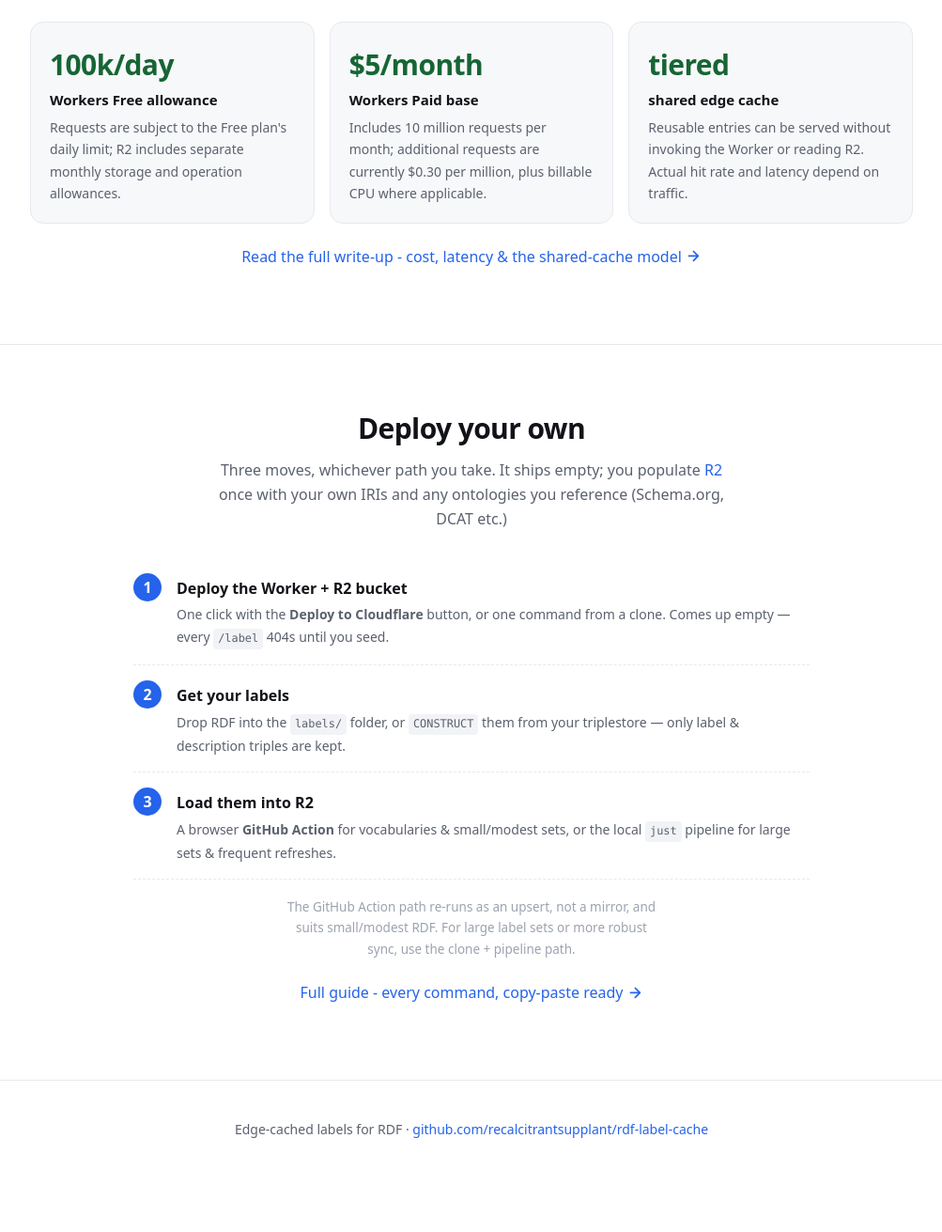
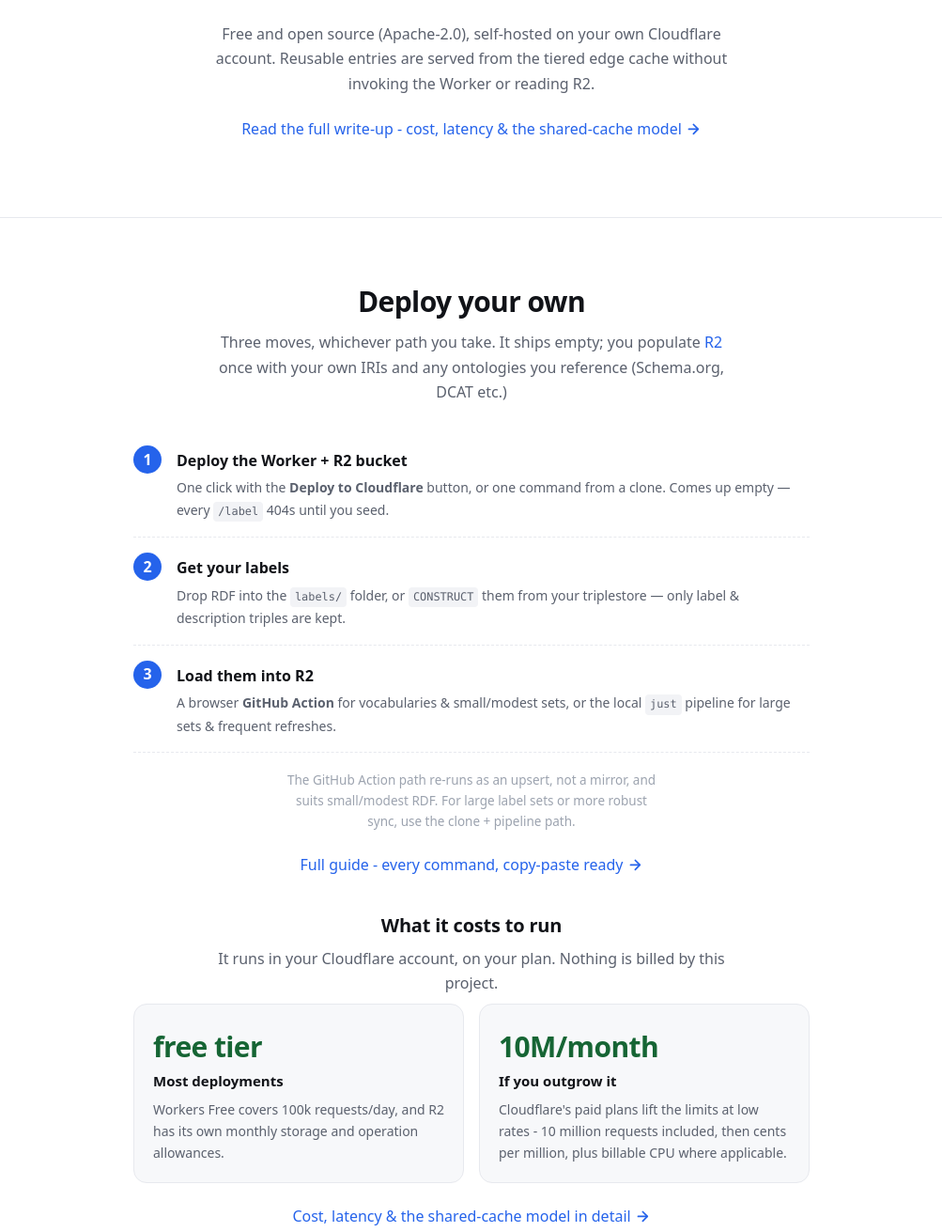
Before and after one commit to recalcitrantsupplant/rdf-label-cache, a website: page demo/public/index.html in a window 1280 px wide. Shown: the part 1567-2878 px from the top of the page at 94% size, without its empty margins (138-1141 px from the left). Before the commit the page ends 2840 px from the top, so only its background shows below. Drawn offline with Linux system fonts and the light colour scheme.

Commit message:
docs(homepage): frame cost as your Cloudflare bill, not a price (#50)
The three cards under "Why not just…?" led with "$5/month", which read as a
price for the project itself - and with no owner attached, as if labels were
hosted on our account rather than the reader's.

- Drop the cost cards from "Why not just…?"; the shared-edge-cache point stays
  as a line under the table, alongside "Free and open source (Apache-2.0),
  self-hosted on your own Cloudflare account".
- Move the allowances under "Deploy your own", after the guide CTA, where the
  reader has already accepted that this runs in their account. Headed by "It
  runs in your Cloudflare account, on your plan. Nothing is billed by this
  project."
- No dollar figure in a headline: "free tier" and "10M/month" instead of
  "$5/month".

```diff
--- a/demo/public/index.html
+++ b/demo/public/index.html
@@ -41,12 +41,14 @@
   .btn.ghost { background: transparent; color: var(--accent); }
   h2.sh { font-size: 30px; letter-spacing: -.02em; text-align: center; margin: 0 0 6px; }
   .sub { text-align: center; color: var(--muted); font-size: 16px; margin: 0 auto 28px; max-width: 60ch; }
+  h3.mini-sh { font-size: 20px; letter-spacing: -.01em; text-align: center; margin: 34px 0 6px; }
   .scope-note { text-align: center; color: var(--faint); font-size: 13.5px; margin: 18px auto 0; max-width: 52ch; }
   .block { padding: 64px 24px; border-top: 1px solid var(--line); }
   #demo-sec { padding-top: 40px; }
   code { font-family: var(--mono); font-size: .85em; background: var(--code); padding: 1px 5px; border-radius: 4px; }
   .grid3 { display: grid; grid-template-columns: repeat(3,1fr); gap: 16px; margin-top: 8px; }
-  @media (max-width:760px){ .grid3 { grid-template-columns: 1fr; } .hero h1 { font-size: 34px; } }
+  .grid2 { display: grid; grid-template-columns: repeat(2,1fr); gap: 16px; margin-top: 8px; }
+  @media (max-width:760px){ .grid3, .grid2 { grid-template-columns: 1fr; } .hero h1 { font-size: 34px; } }
   .card { border: 1px solid var(--line); border-radius: 14px; padding: 20px; background: var(--panel); }
   .card .big { font-size: 30px; font-weight: 800; letter-spacing: -.02em; color: var(--good); }
   .card h3 { margin: 0 0 6px; font-size: 15px; } .card p { margin: 0; color: var(--muted); font-size: 14px; }
@@ -98,11 +100,7 @@
       <tr><td>Follow-up label query</td><td class="good">no</td><td class="bad">every time</td><td class="bad">no</td></tr>
       <tr><td>Shadow "label" named graphs</td><td class="bad">drifts</td><td class="bad">yes</td><td class="bad">no</td></tr>
     </table>
-    <div class="grid3" style="margin-top:26px">
-      <div class="card"><div class="big">100k/day</div><h3>Workers Free allowance</h3><p>Requests are subject to the Free plan's daily limit; R2 includes separate monthly storage and operation allowances.</p></div>
-      <div class="card"><div class="big">$5/month</div><h3>Workers Paid base</h3><p>Includes 10 million requests per month; additional requests are currently $0.30 per million, plus billable CPU where applicable.</p></div>
-      <div class="card"><div class="big">tiered</div><h3>shared edge cache</h3><p>Reusable entries can be served without invoking the Worker or reading R2. Actual hit rate and latency depend on traffic.</p></div>
-    </div>
+    <p class="sub" style="margin:26px auto 0; max-width:64ch">Free and open source (Apache-2.0), self-hosted on your own Cloudflare account. Reusable entries are served from the tiered edge cache without invoking the Worker or reading R2.</p>
     <p style="text-align:center;margin-top:22px"><a href="/why">Read the full write-up - cost, latency &amp; the shared-cache model <svg class="ico" viewBox="0 0 24 24" fill="none" stroke="currentColor" stroke-width="2.5" stroke-linecap="round" stroke-linejoin="round" aria-hidden="true"><path d="M5 12h13"/><path d="M12 5l7 7-7 7"/></svg></a></p>
   </div>
 </section>
@@ -118,6 +116,13 @@
     </div>
     <p class="scope-note">The GitHub Action path re-runs as an upsert, not a mirror, and suits small/modest RDF. For large label sets or more robust sync, use the clone + pipeline path.</p>
     <p style="text-align:center;margin-top:22px"><a href="/start">Full guide - every command, copy-paste ready <svg class="ico" viewBox="0 0 24 24" fill="none" stroke="currentColor" stroke-width="2.5" stroke-linecap="round" stroke-linejoin="round" aria-hidden="true"><path d="M5 12h13"/><path d="M12 5l7 7-7 7"/></svg></a></p>
+    <h3 class="mini-sh">What it costs to run</h3>
+    <p class="sub" style="margin-bottom:0">It runs in your Cloudflare account, on your plan. Nothing is billed by this project.</p>
+    <div class="grid2">
+      <div class="card"><div class="big">free tier</div><h3>Most deployments</h3><p>Workers Free covers 100k requests/day, and R2 has its own monthly storage and operation allowances.</p></div>
+      <div class="card"><div class="big">10M/month</div><h3>If you outgrow it</h3><p>Cloudflare's paid plans lift the limits at low rates - 10 million requests included, then cents per million, plus billable CPU where applicable.</p></div>
+    </div>
+    <p style="text-align:center;margin-top:22px"><a href="/why">Cost, latency &amp; the shared-cache model in detail <svg class="ico" viewBox="0 0 24 24" fill="none" stroke="currentColor" stroke-width="2.5" stroke-linecap="round" stroke-linejoin="round" aria-hidden="true"><path d="M5 12h13"/><path d="M12 5l7 7-7 7"/></svg></a></p>
   </div>
 </section>
 
```
